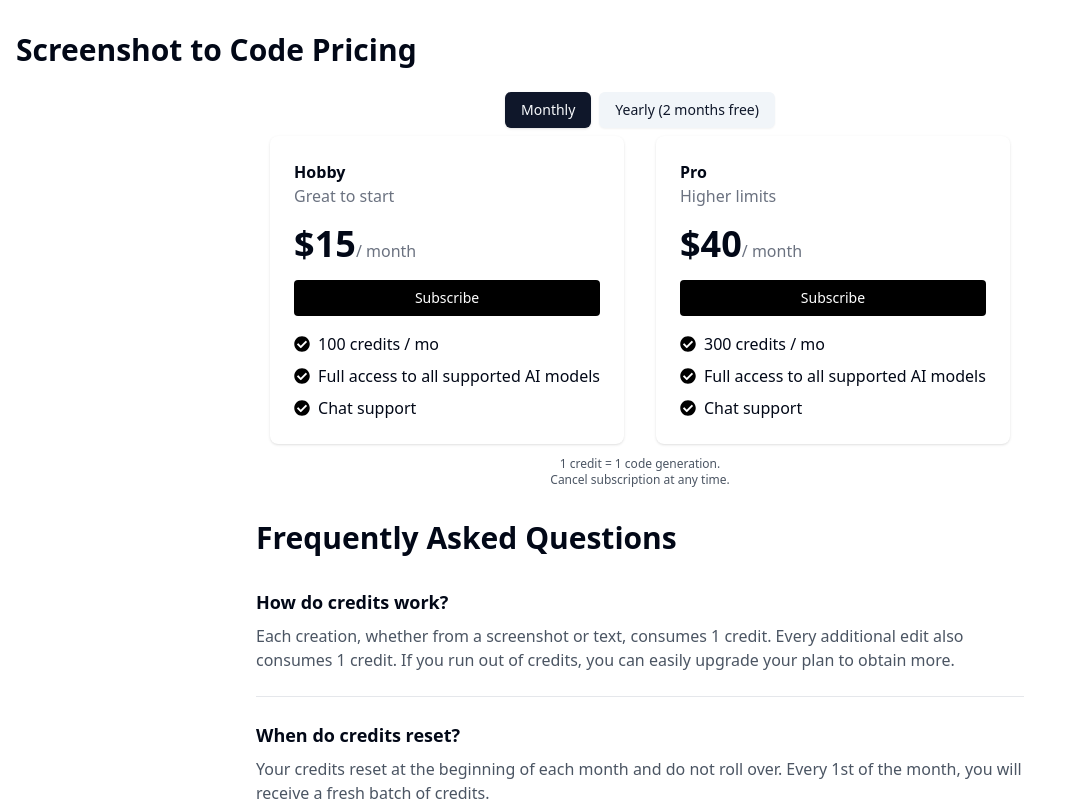
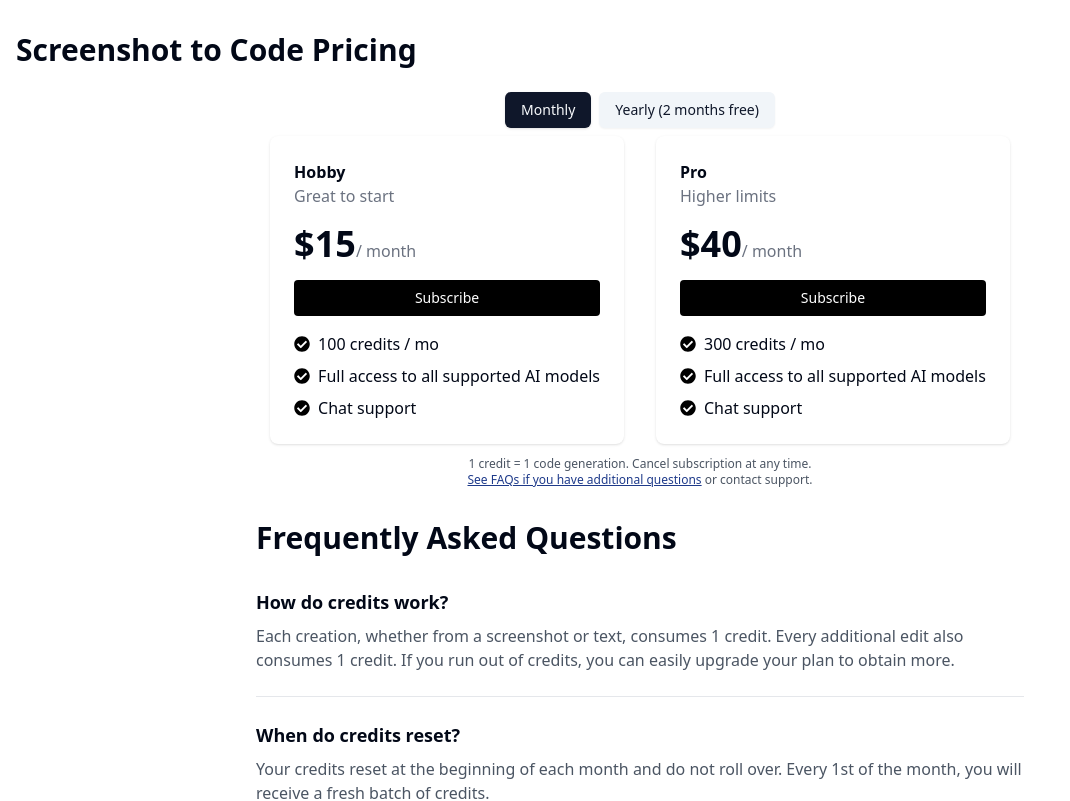
Before and after one commit to abi/screenshot-to-code, a React (Vite) app in the folder frontend/: page /pricing in a window 1280 px wide. Shown: the top 801 px of the page, without its empty margins (0-1070 px from the left). Built offline with nearby package versions, Linux system fonts and the light colour scheme; no server answers.

Commit message:
link to FAQs from Pricing Dialog

```diff
--- a/frontend/src/components/hosted/payments/PricingPlans.tsx
+++ b/frontend/src/components/hosted/payments/PricingPlans.tsx
@@ -111,10 +111,12 @@ function PricingPlans() {
           </div>
         </div>
       </div>
-
       <p className="text-center text-xs text-gray-600 mt-1">
-        1 credit = 1 code generation. <br />
-        Cancel subscription at any time.
+        1 credit = 1 code generation. Cancel subscription at any time. <br />{" "}
+        <a href="/pricing" target="_blank" className="text-blue-900 underline">
+          See FAQs if you have additional questions
+        </a>{" "}
+        or contact support.
       </p>
     </>
   );
```
